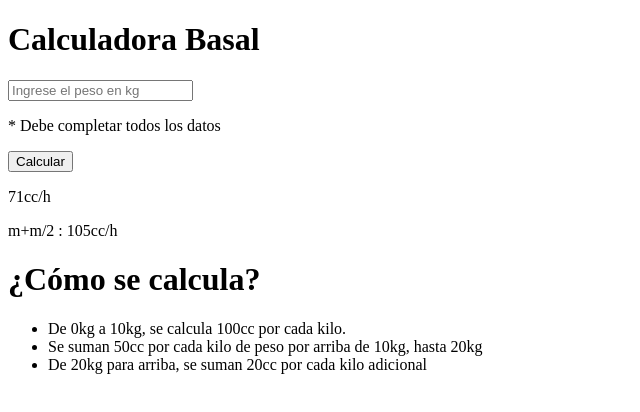
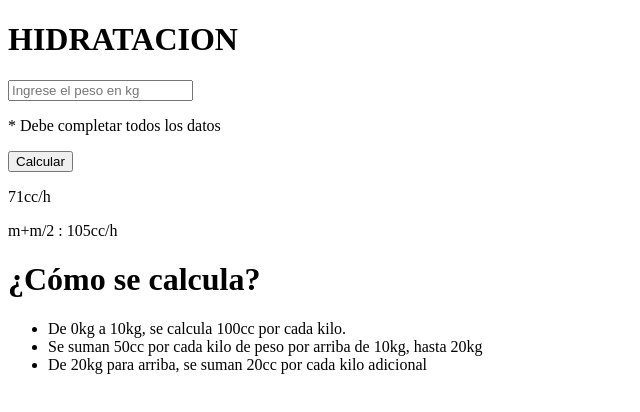
Before and after one commit to maugavilan/CalculadoraHidratacion, a plain HTML site: page index.html in a window 1280 px wide. Shown: the whole page, without its empty margins (0-640 px from the left). Drawn offline with Linux system fonts and the light colour scheme.

Commit message:
actualizacion de index.html

```diff
--- a/index.html
+++ b/index.html
@@ -6,7 +6,7 @@
     <body>
         <div>
             <div>
-                <h1>Calculadora Basal</h1>
+                <h1>HIDRATACION</h1>
                 <input type="number" placeholder="Ingrese el peso en kg" />
                 <p>* Debe completar todos los datos</p>
                 <button>Calcular</button>
```
